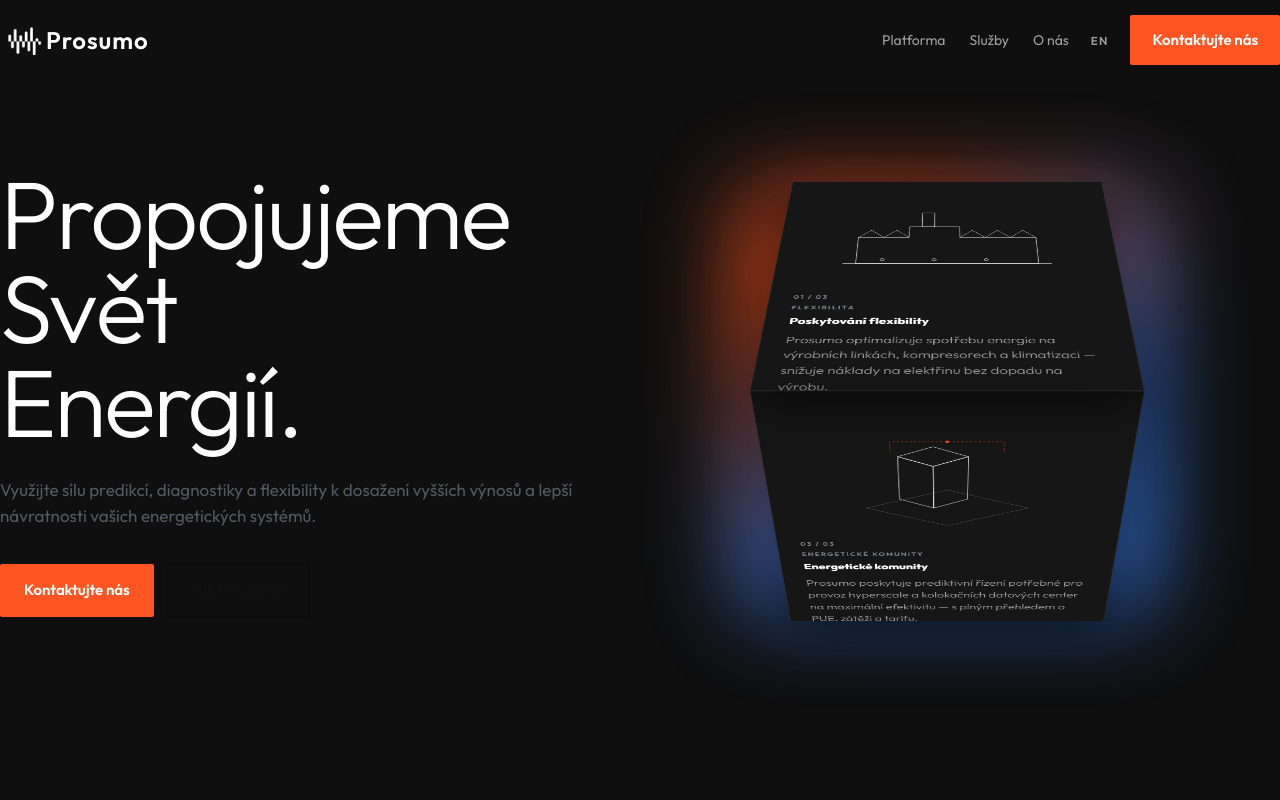
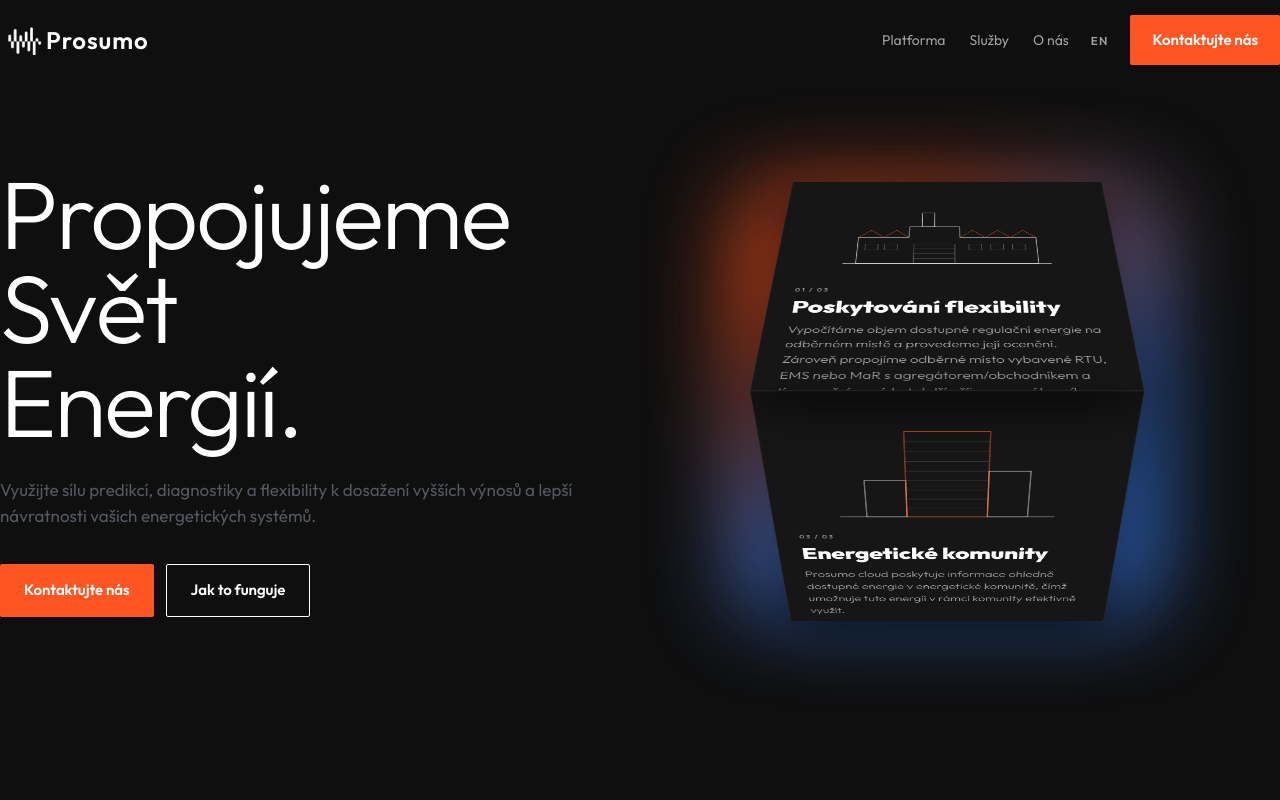
Before and after one commit to rootlabs0/Prosumo, a React (Vite) app in the folder prosumo/: page / in a window 1280 px wide. Shown: the top 800 px of the page. Built offline with nearby package versions, Linux system fonts and the light colour scheme.

Commit message:
real info on cube and orange elements

```diff
--- a/prosumo/src/components/TravelingCube.css
+++ b/prosumo/src/components/TravelingCube.css
@@ -222,7 +222,7 @@
 }
 
 .tc-face__content {
-  padding: clamp(20px, 3vw, 32px);
+  padding: clamp(8px, 1.5vw, 16px) clamp(20px, 3vw, 32px) clamp(20px, 3vw, 32px);
   display: flex;
   flex-direction: column;
   gap: 6px;
@@ -242,9 +242,9 @@
 
 .tc-face__title {
   color: #fff;
-  font-size: clamp(1.5rem, 3.3cqw, 1.8rem);
+  font-size: clamp(2rem, 13.2cqw, 2.2rem) !important;
   font-weight: 600;
-  line-height: 1.25;
+  line-height: 1.15;
   margin-bottom: 6px;
 }
 
--- a/prosumo/src/components/TravelingCube.tsx
+++ b/prosumo/src/components/TravelingCube.tsx
@@ -7,55 +7,154 @@
 
 const STROKE = 'rgba(255,255,255,0.85)'
 const FAINT = 'rgba(255,255,255,0.22)'
+const ACCENT = '#ff5522'
 
 function FactorySVG() {
   return (
     <svg viewBox="0 0 360 240" role="img" aria-label="Factory cross-section">
       <line x1="20" y1="200" x2="340" y2="200" stroke={STROKE} strokeWidth="1" />
       <path d="M40 200 L40 130 L120 130 L120 100 L200 100 L200 130 L320 130 L320 200 Z" fill="none" stroke={STROKE} strokeWidth="1" />
-      <path d="M40 130 L60 110 L80 130 L100 110 L120 130" fill="none" stroke={STROKE} strokeWidth="1" />
-      <path d="M200 130 L220 110 L240 130 L260 110 L280 130 L300 110 L320 130" fill="none" stroke={STROKE} strokeWidth="1" />
+      <path d="M40 130 L60 110 L80 130 L100 110 L120 130" fill="none" stroke={ACCENT} strokeWidth="1" />
+      <path d="M200 130 L220 110 L240 130 L260 110 L280 130 L300 110 L320 130" fill="none" stroke={ACCENT} strokeWidth="1" />
       <rect x="140" y="60" width="20" height="40" fill="none" stroke={STROKE} strokeWidth="1" />
-      <circle cx="80" cy="190" r="3" fill="none" stroke={STROKE} strokeWidth="1" />
-      <circle cx="160" cy="190" r="3" fill="none" stroke={STROKE} strokeWidth="1" />
-      <circle cx="240" cy="190" r="3" fill="none" stroke={STROKE} strokeWidth="1" />
+      {/* Grey garage door — centre section */}
+      <rect x="128" y="148" width="64" height="52" fill="none" stroke="rgba(255,255,255,0.35)" strokeWidth="1" />
+      <line x1="128" y1="161" x2="192" y2="161" stroke="rgba(255,255,255,0.25)" strokeWidth="0.75" />
+      <line x1="128" y1="174" x2="192" y2="174" stroke="rgba(255,255,255,0.25)" strokeWidth="0.75" />
+      <line x1="128" y1="187" x2="192" y2="187" stroke="rgba(255,255,255,0.25)" strokeWidth="0.75" />
+      {/* Grey windows — left wing */}
+      <rect x="52"  y="148" width="20" height="16" fill="none" stroke="rgba(255,255,255,0.35)" strokeWidth="1" />
+      <rect x="82"  y="148" width="20" height="16" fill="none" stroke="rgba(255,255,255,0.35)" strokeWidth="1" />
+      {/* Grey windows — right wing */}
+      <rect x="214" y="148" width="20" height="16" fill="none" stroke="rgba(255,255,255,0.35)" strokeWidth="1" />
+      <rect x="248" y="148" width="20" height="16" fill="none" stroke="rgba(255,255,255,0.35)" strokeWidth="1" />
+      <rect x="282" y="148" width="20" height="16" fill="none" stroke="rgba(255,255,255,0.35)" strokeWidth="1" />
     </svg>
   )
 }
 
 function CRESVG() {
   return (
-    <svg viewBox="0 0 360 240" role="img" aria-label="Office building cross-section">
+    <svg viewBox="0 0 360 240" role="img" aria-label="Energy optimisation graph">
+      {/* Horizontal grid */}
+      <line x1="50" y1="60"  x2="320" y2="60"  stroke={FAINT} strokeWidth="0.75" />
+      <line x1="50" y1="100" x2="320" y2="100" stroke={FAINT} strokeWidth="0.75" />
+      <line x1="50" y1="140" x2="320" y2="140" stroke={FAINT} strokeWidth="0.75" />
+      <line x1="50" y1="180" x2="320" y2="180" stroke={FAINT} strokeWidth="0.75" />
+      {/* Axes */}
+      <line x1="60" y1="30" x2="60" y2="205" stroke={STROKE} strokeWidth="1" />
+      <line x1="55" y1="200" x2="325" y2="200" stroke={STROKE} strokeWidth="1" />
+      {/* Consumption curve */}
+      <path
+        d="M60,170 C90,150 115,158 140,138 C165,118 190,88 220,82 C250,76 280,110 310,98"
+        fill="none" stroke={STROKE} strokeWidth="1.5"
+      />
+      {/* Optimised forecast — dashed accent */}
+      <path
+        d="M60,170 C92,148 116,152 140,130 C164,108 192,80 220,75 C248,70 282,105 310,92"
+        fill="none" stroke="#ff5522" strokeWidth="1" strokeDasharray="5 3"
+      />
+      {/* Node dots on consumption curve */}
+      <circle cx="140" cy="138" r="3.5" fill="none" stroke={STROKE} strokeWidth="1" />
+      <circle cx="220" cy="82"  r="3.5" fill="none" stroke={STROKE} strokeWidth="1" />
+      <circle cx="310" cy="98"  r="3.5" fill="none" stroke={STROKE} strokeWidth="1" />
+    </svg>
+  )
+}
+
+
+
+function FVESolarSVG() {
+  const panel = (x: number, y: number, color: string) => (
+    <>
+      <rect x={x} y={y} width="165" height="270" fill="none" stroke={color} strokeWidth="1.5" />
+      <line x1={x+55}  y1={y}    x2={x+55}  y2={y+270} stroke={FAINT} strokeWidth="1" />
+      <line x1={x+110} y1={y}    x2={x+110} y2={y+270} stroke={FAINT} strokeWidth="1" />
+      <line x1={x}     y1={y+68}  x2={x+165} y2={y+68}  stroke={FAINT} strokeWidth="1" />
+      <line x1={x}     y1={y+135} x2={x+165} y2={y+135} stroke={FAINT} strokeWidth="1" />
+      <line x1={x}     y1={y+202} x2={x+165} y2={y+202} stroke={FAINT} strokeWidth="1" />
+    </>
+  )
+  return (
+    <svg viewBox="0 0 800 600" role="img" aria-label="Solar panels">
+      <g transform="rotate(-45 400 300)">
+        {/* Row 1 */}
+        {panel(110, 60,  STROKE)}
+        {panel(295, 60,  ACCENT)}
+        {panel(480, 60,  STROKE)}
+        {/* Row 2 */}
+        {panel(110, 350, STROKE)}
+        {panel(295, 350, STROKE)}
+      </g>
+    </svg>
+  )
+}
+
+function EnergCommunitySVG() {
+  return (
+    <svg viewBox="0 0 360 240" role="img" aria-label="Energy community buildings">
       <line x1="20" y1="220" x2="340" y2="220" stroke={STROKE} strokeWidth="1" />
-      <rect x="120" y="40" width="120" height="180" fill="none" stroke={STROKE} strokeWidth="1" />
+      <rect x="120" y="40" width="120" height="180" fill="none" stroke={ACCENT} strokeWidth="1" />
       {Array.from({ length: 8 }).map((_, i) => (
         <line key={i} x1="120" y1={60 + i * 20} x2="240" y2={60 + i * 20} stroke={FAINT} strokeWidth="0.75" />
       ))}
       <rect x="60" y="140" width="60" height="80" fill="none" stroke={STROKE} strokeWidth="1" />
+      <line x1="120" y1="140" x2="120" y2="220" stroke={ACCENT} strokeWidth="1" />
       <rect x="240" y="120" width="60" height="100" fill="none" stroke={STROKE} strokeWidth="1" />
-      <rect x="150" y="28" width="60" height="12" fill="none" stroke={STROKE} strokeWidth="1" />
+      <line x1="240" y1="120" x2="240" y2="220" stroke={ACCENT} strokeWidth="1" />
     </svg>
   )
 }
 
 function DataCenterSVG() {
   return (
-    <svg viewBox="0 0 360 240" role="img" aria-label="Server rack isometric">
-      <path d="M60 200 L180 240 L300 200 L180 160 Z" fill="none" stroke={FAINT} strokeWidth="1" />
-      <path d="M110 180 L160 200 L160 110 L110 90 Z" fill="none" stroke={STROKE} strokeWidth="1" />
-      <path d="M110 90 L160 110 L210 90 L160 70 Z" fill="none" stroke={STROKE} strokeWidth="1" />
-      <path d="M210 90 L210 180 L160 200 L160 110 Z" fill="none" stroke={STROKE} strokeWidth="1" />
-      <path d="M100 80 L100 60 L260 60 L260 80" fill="none" stroke="#ff5522" strokeWidth="0.75" strokeDasharray="3 3" />
-      <circle cx="180" cy="60" r="2.5" fill="#ff5522" />
+    <svg viewBox="0 0 360 240" role="img" aria-label="Village silhouette">
+      {/* Ground line */}
+      <line x1="30" y1="200" x2="330" y2="200" stroke={STROKE} strokeWidth="1.5" strokeLinecap="round" />
+
+      {/* Far-left small house */}
+      <rect x="38" y="162" width="44" height="38" fill={STROKE} rx="1" />
+      <polygon points="38,162 60,140 82,162" fill={STROKE} />
+      {/* door */}
+      <rect x="51" y="178" width="18" height="22" fill="#161616" rx="9" />
+
+      {/* Left-mid house */}
+      <rect x="90" y="148" width="54" height="52" fill={STROKE} rx="1" />
+      <polygon points="90,148 117,122 144,148" fill={STROKE} />
+      {/* door */}
+      <rect x="104" y="166" width="26" height="34" fill="#161616" rx="13" />
+
+      {/* Centre tall house */}
+      <rect x="148" y="110" width="64" height="90" fill={STROKE} rx="1" />
+      <polygon points="148,110 180,72 212,110" fill={STROKE} />
+      {/* chimney */}
+      <rect x="194" y="78" width="10" height="22" fill={STROKE} />
+      {/* windows */}
+      <rect x="161" y="125" width="16" height="18" fill="#161616" rx="2" />
+      <rect x="183" y="125" width="16" height="18" fill="#161616" rx="2" />
+      {/* door */}
+      <rect x="166" y="162" width="28" height="38" fill="#161616" rx="14" />
+
+      {/* Right-mid house */}
+      <rect x="216" y="148" width="54" height="52" fill={STROKE} rx="1" />
+      <polygon points="216,148 243,122 270,148" fill={STROKE} />
+      {/* door */}
+      <rect x="230" y="166" width="26" height="34" fill="#161616" rx="13" />
+
+      {/* Far-right small house */}
+      <rect x="278" y="162" width="44" height="38" fill={STROKE} rx="1" />
+      <polygon points="278,162 300,140 322,162" fill={STROKE} />
+      {/* door */}
+      <rect x="291" y="178" width="18" height="22" fill="#161616" rx="9" />
     </svg>
   )
 }
 
 const SLIDES = [
-  { id: 'manufacturing', number: '01', label: 'Flexibilita', title: 'Poskytování flexibility', description: 'Prosumo optimalizuje spotřebu energie na výrobních linkách, kompresorech a klimatizaci — snižuje náklady na elektřinu bez dopadu na výrobu.', Svg: FactorySVG },
+  { id: 'manufacturing', number: '01', label: 'Flexibilita', title: 'Poskytování flexibility', description: 'Vypočítáme objem dostupné regulační energie na odběrném místě a provedeme její ocenění. Zároveň propojíme odběrné místo vybavené RTU, EMS nebo MaR s agregátorem/obchodníkem a tím umožníme získat další příjem pro zákazníka.', Svg: FactorySVG },
   { id: 've', number: '', label: '', title: '', description: '', Svg: () => null },
-  { id: 'cre', number: '02', label: 'Virtuální Energetik', title: 'Predikce výroby a AI diagnostika', description: 'Od kancelářských věží po obchodní komplexy, Prosumo rozvrhuje zátěže budov dle cen SPOT a přináší měřitelné úspory na každém účtu za energii.', Svg: CRESVG },
-  { id: 'datacenters', number: '03', label: 'Energetické Komunity', title: 'Energetické komunity', description: 'Prosumo poskytuje prediktivní řízení potřebné pro provoz hyperscale a kolokačních datových center na maximální efektivitu — s plným přehledem o PUE, zátěži a tarifu.', Svg: DataCenterSVG },
+  { id: 'cre', number: '02', label: 'Virtuální Energetik', title: 'Predikce výroby a AI diagnostika', description: 'Meteorologické modely doplňujeme o data z přesných lokálních snímačů a tím získáváme přesnějších předpověď výroby FVE. Porovnáním modelů a skutečné výroby dokážeme diagnostikovat problém až na úrovni stringu.', Svg: FVESolarSVG },
+  { id: 'datacenters', number: '03', label: 'Energetické Komunity', title: 'Energetické komunity', description: 'Prosumo cloud poskytuje informace ohledně dostupné energie v energetické komunitě, čímž umožnuje tuto energií v rámci komunity efektivně využít.', Svg: EnergCommunitySVG },
 ]
 
 export { SLIDES }
@@ -253,33 +352,18 @@
             {SLIDES.map((slide, i) => (
               <div key={slide.id} className={`tc-face tc-face--${i + 1}`}>
                 {i === 1 ? (
-                  // Face 2 — orange VirtualniEnergetik panel
-                  <div className="tc-face__ve">
-                    <div className="tc-face__ve-left">
-                      <p className="tc-face__ve-eyebrow">Náš přístup</p>
-                      <h3 className="tc-face__ve-heading">Virtuální<br />energetik</h3>
-                      <p className="tc-face__ve-desc">
-                        Vypočítáváme dostupnou flexibilitu na každém odběrném místě,
-                        oceníme ji a propojíme operátory přímo s agregátory —
-                        přeměňujeme volatilitu sítě na příležitost k výnosu.
-                      </p>
-                      <a href="#cta" className="tc-face__ve-cta">Zjistit více →</a>
+                  // Face 2 — Virtuální Energetik
+                  <>
+                    <div className="tc-face__art">
+                      <CRESVG />
                     </div>
-                    <div className="tc-face__ve-right">
-                      <div className="tc-face__ve-stat">
-                        <p className="tc-face__ve-stat-value">38%</p>
-                        <p className="tc-face__ve-stat-label">průměrná úspora nákladů na elektřinu</p>
-                      </div>
-                      <div className="tc-face__ve-stat">
-                        <p className="tc-face__ve-stat-value">2&thinsp;400+</p>
-                        <p className="tc-face__ve-stat-label">nasazených odběrných míst</p>
-                      </div>
-                      <div className="tc-face__ve-stat">
-                        <p className="tc-face__ve-stat-value">&lt;15 min</p>
-                        <p className="tc-face__ve-stat-label">od zapojení k první aktivní flexibilitě</p>
-                      </div>
+                    <div className="tc-face__content">
+                      <p className="tc-face__number eyebrow">{SLIDES[2].number} / 03</p>
+
+                      <h3 className="tc-face__title h-card">Virtuální Energetik</h3>
+                      <p className="tc-face__desc">{SLIDES[2].description}</p>
                     </div>
-                  </div>
+                  </>
                 ) : (
                   <>
                     <div className="tc-face__art">
@@ -287,7 +371,7 @@
                     </div>
                     <div className="tc-face__content">
                       <p className="tc-face__number eyebrow">{slide.number} / 03</p>
-                      <p className="tc-face__label eyebrow">{slide.label}</p>
+
                       <h3 className="tc-face__title h-card">{slide.title}</h3>
                       <p className="tc-face__desc">{slide.description}</p>
                     </div>
--- a/prosumo/src/i18n/translations.ts
+++ b/prosumo/src/i18n/translations.ts
@@ -20,8 +20,9 @@
   },
 
   hero: {
-    headline1: { cs: 'Propojujeme svět', en: 'Connecting the world' } as Bilingual<string>,
-    headline2: { cs: 'Energií.', en: 'of Energy.' } as Bilingual<string>,
+    headline1: { cs: 'Propojujeme', en: 'We connect' } as Bilingual<string>,
+    headline2: { cs: 'Svět', en: 'the world' } as Bilingual<string>,
+    headline3: { cs: 'Energií.', en: 'of energy.' } as Bilingual<string>,
     subline: {
       cs: 'Využijte sílu predikcí, diagnostiky a flexibility k dosažení vyšších výnosů a lepší návratnosti vašich energetických systémů.',
       en: 'Harness the power of forecasting, diagnostics and flexibility to increase returns and improve the performance of your energy systems.',
@@ -183,8 +184,8 @@
 
   architecture: {
     eyebrow: { cs: 'Architektura', en: 'Architecture' } as Bilingual<string>,
-    heading1: { cs: 'Jak se', en: 'How to' } as Bilingual<string>,
-    heading2: { cs: 'připojit', en: 'connect' } as Bilingual<string>,
+    heading1: { cs: 'Architektura', en: 'Architecture' } as Bilingual<string>,
+    heading2: { cs: '', en: '' } as Bilingual<string>,
     body1: {
       cs: 'Cloudová platforma PROSUMO.cloud se připojuje k odběrným místům prostřednictvím dvou typů rozhraní. Tam, kde zákazník provozuje EMS EnergoStation, je MQTT gateway i řídicí logika integrována přímo v tomto systému a odběrné místo se napojuje na cloud bez dalšího hardwaru. U ostatních odběrných míst — s libovolnou RTU, EMS nebo MaR — slouží jako datový most zařízení ProsumoBox, které komunikuje s lokálním řídicím systémem přes Modbus TCP a s cloudem přes MQTT/HTTPS.',
       en: 'The PROSUMO.cloud platform connects to consumption sites through two types of interfaces. Where the customer operates EMS EnergoStation, the MQTT gateway and control logic are integrated directly within that system, and the site connects to the cloud without additional hardware. At other sites — with any RTU, EMS or SCADA — the ProsumoBox device serves as a data bridge, communicating with the local control system via Modbus TCP and with the cloud via MQTT/HTTPS.',
--- a/prosumo/src/sections/Hero.css
+++ b/prosumo/src/sections/Hero.css
@@ -80,14 +80,15 @@
   color: #ffffff;
 }
 
-.hero__cta .btn--solid:hover { background: #e61e1e; }
+.hero__cta .btn--solid:hover { background: #ff5522; }
 
 .hero__cta .btn--ghost {
-  color: #111111;
-  border-color: rgba(0, 0, 0, 0.25);
+  color: #ffffff;
+  background: transparent;
+  border-color: #ffffff;
 }
 
-.hero__cta .btn--ghost:hover { border-color: #111111; }
+.hero__cta .btn--ghost:hover { border-color: rgba(255,255,255,0.6); color: rgba(255,255,255,0.6); }
 
 /* ── Hero cube anchor (layout placeholder) ──────────── */
 /* Empty spacer that reserves the right-column slot where the TravelingCube
--- a/prosumo/src/sections/Hero.tsx
+++ b/prosumo/src/sections/Hero.tsx
@@ -24,9 +24,9 @@
       <div ref={innerRef} className="hero__inner container">
         <div className="hero__text">
           <h1 className="h-display hero__headline">
-            Propojujeme<br />
-            Svět<br />
-            <span className="accent">Energií.</span>
+            {T.headline1[lang]}<br />
+            {T.headline2[lang]}<br />
+            <span className="accent">{T.headline3[lang]}</span>
           </h1>
 
           <p className="hero__subline">{T.subline[lang]}</p>
--- a/prosumo/src/sections/Platform.tsx
+++ b/prosumo/src/sections/Platform.tsx
@@ -35,7 +35,7 @@
         {/* Left heading + description column */}
         <div className="cube-label">
           <h2 className="h-section cube-label__title">
-            Co <span className="cube-label__accent">děláme?</span>
+            Naše <span className="cube-label__accent">řešení.</span>
           </h2>
           <p className="cube-bg-word">
             PROSUMO s.r.o. vyvíjí pokročilé algoritmy pro optimalizaci energetických toků a agregaci flexibility. Cloudová platforma PROSUMO vytváří zastřešující vrstvu pro EMS, RTU a MaR, kterým poskytujeme přesné predikce a optimalizační podklady, na jejichž základě řídí lokální energetiku. Naše technologie jsou stavěny na kombinaci hlubokých znalostí z oblasti energetiky, umělé inteligence a kybernetické bezpečnosti.
```
Also changed, not shown: prosumo/src/components/MagicBento.css (added, +267 -0 lines).
